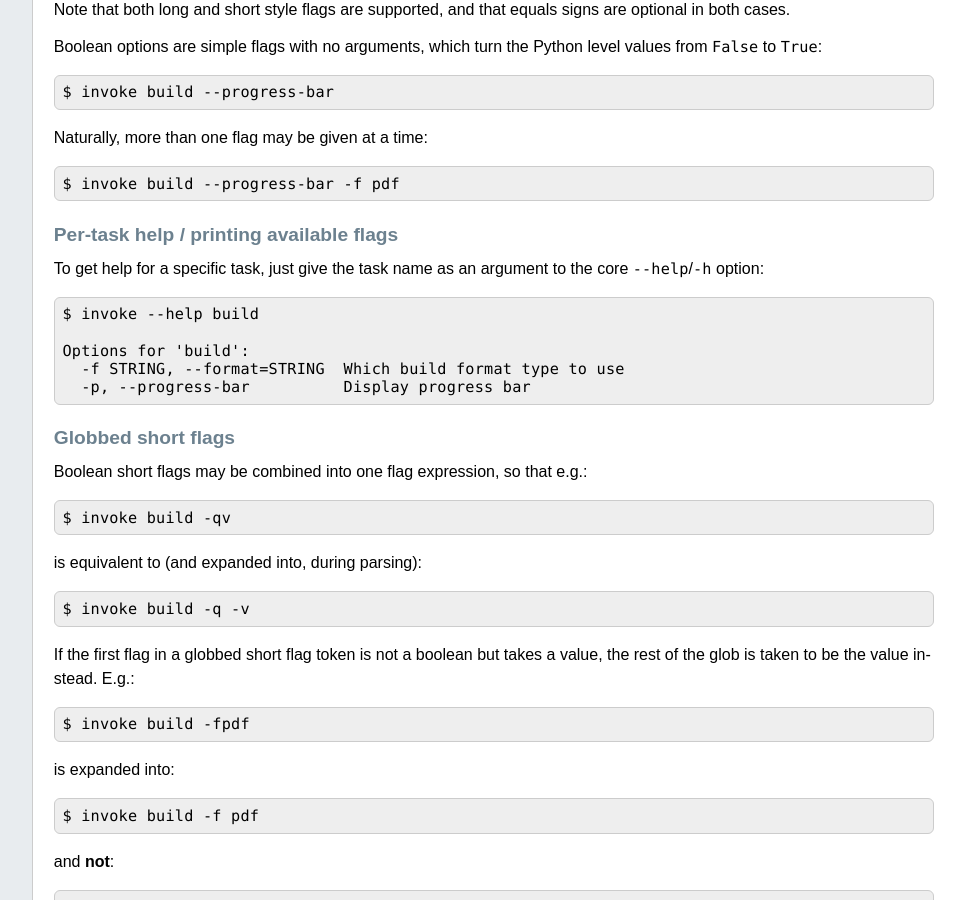
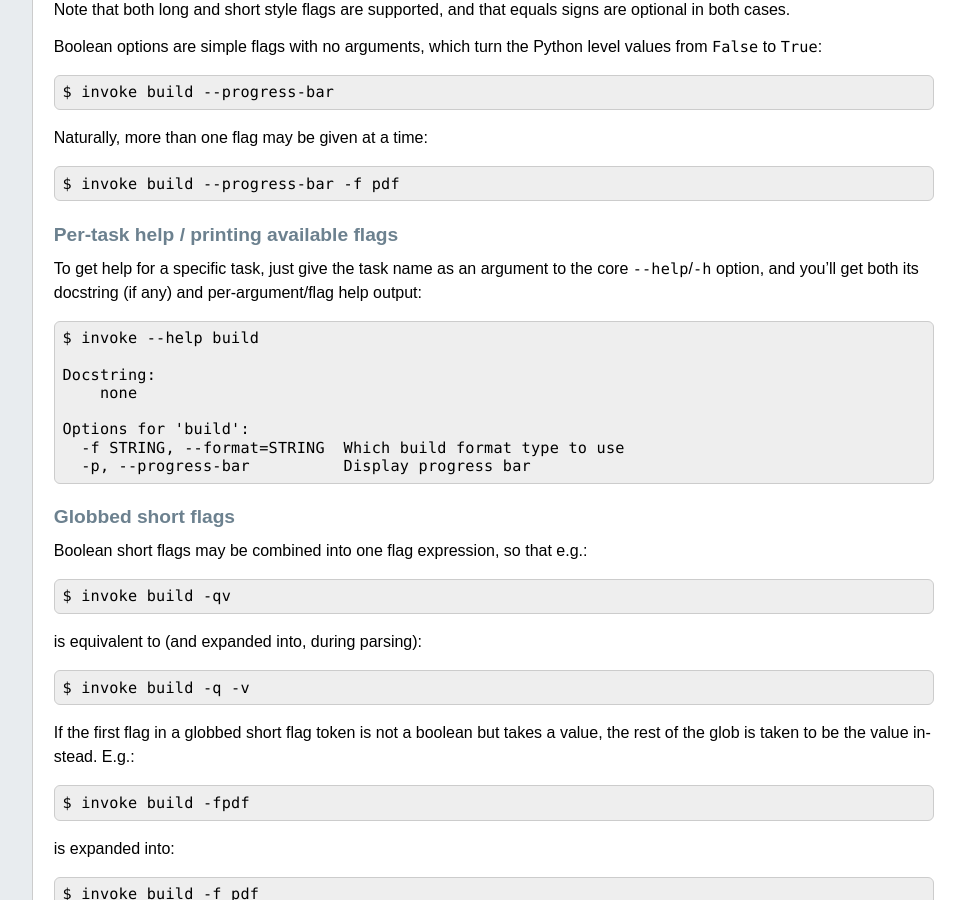
Before and after one commit to pyinvoke/invoke, a Sphinx documentation site: the page built from docs/concepts/cli/intro.rst, in a window 1280 px wide and 900 px high, scrolled down 978 px. Shown: the whole window, without its empty margins (224-1189 px from the left). Built offline with Sphinx 7.4.7, drawn with Linux system fonts in a browser that asks for light colours.

Commit message:
Add explicit docstring help note to CLI docs re #94

```diff
--- a/docs/concepts/cli/intro.rst
+++ b/docs/concepts/cli/intro.rst
@@ -62,9 +62,13 @@ Per-task help / printing available flags
 ----------------------------------------
 
 To get help for a specific task, just give the task name as an argument to the
-core ``--help``/``-h`` option::
+core ``--help``/``-h`` option, and you'll get both its docstring (if any) and
+per-argument/flag help output::
 
     $ invoke --help build
+
+    Docstring:
+        none
 
     Options for 'build':
       -f STRING, --format=STRING  Which build format type to use
```
